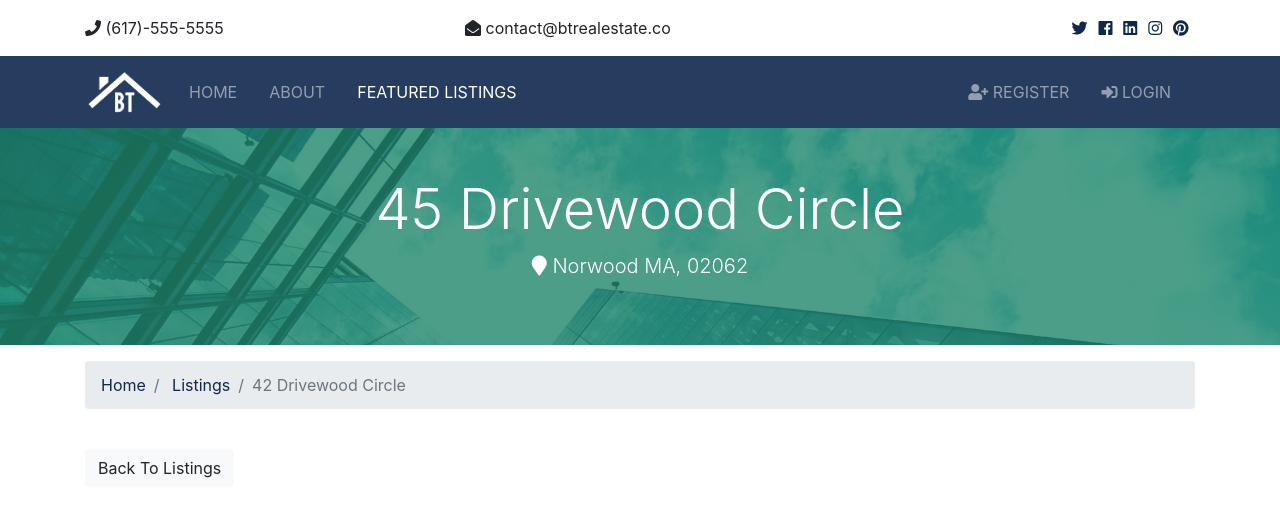
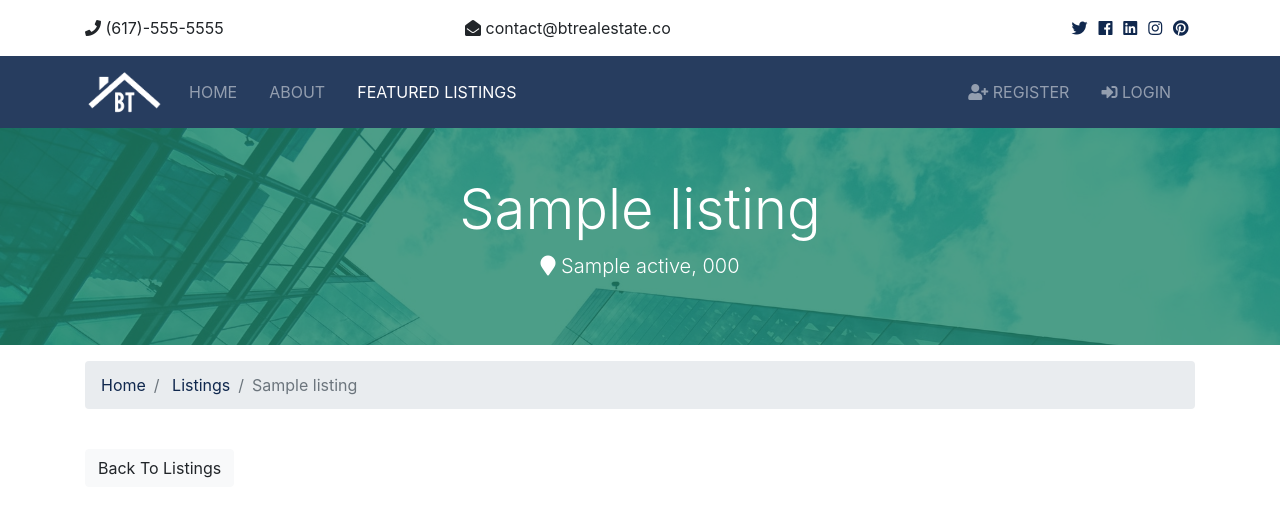
Before and after one commit to klasrak/real-estate, a Django app: page /listings/1 in a window 1280 px wide. Shown: the top 508 px of the page. Run offline with Django 3.2, Linux system fonts and the light colour scheme; tables that the repository leaves empty hold one stand-in row (values such as "Sample post"); grey boxes marked "Sample" are stand-in pictures; some libraries are stand-ins or nearby versions.

Commit message:
feat: add dynamic content to listing template

```diff
--- a/rs/listings/templates/listings/listing.html
+++ b/rs/listings/templates/listings/listing.html
@@ -8,9 +8,9 @@
     <div class="container">
       <div class="row text-center">
         <div class="col-md-12">
-          <h1 class="display-4">45 Drivewood Circle</h1>
+          <h1 class="display-4">{{ listing.title }}</h1>
           <p class="lead">
-            <i class="fas fa-map-marker"></i> Norwood MA, 02062</p>
+            <i class="fas fa-map-marker"></i> {{ listing.city }} {{ listing.state }}, {{ listing.zipcode }}</p>
         </div>
       </div>
     </div>
@@ -22,12 +22,12 @@
       <nav>
         <ol class="breadcrumb">
           <li class="breadcrumb-item">
-            <a href="index.html">Home</a>
+            <a href="{% url 'core:index' %}">Home</a>
           </li>
           <li class="breadcrumb-item">
-            <a href="listings.html">Listings</a>
+            <a href="{% url 'listings:listings' %}">Listings</a>
           </li>
-          <li class="breadcrumb-item active">42 Drivewood Circle</li>
+          <li class="breadcrumb-item active">{{ listing.title }}</li>
         </ol>
       </nav>
     </div>
@@ -36,43 +36,60 @@
   <!-- Listing -->
   <section id="listing" class="py-4">
     <div class="container">
-      <a href="listings.html" class="btn btn-light mb-4">Back To Listings</a>
+      <a href="{% url 'listings:listings' %}" class="btn btn-light mb-4">Back To Listings</a>
       <div class="row">
         <div class="col-md-9">
           <!-- Home Main Image -->
-          <img src="assets/img/homes/home-1.jpg" alt="" class="img-main img-fluid mb-3">
+          <img src="{{ listing.photo_main.url }}" alt="Home Main Image" class="img-main img-fluid mb-3">
           <!-- Thumbnails -->
           <div class="row mb-5 thumbs">
+            {% if listing.photo_1.url %}
             <div class="col-md-2">
-              <a href="assets/img/homes/home-inside-1.jpg" data-lightbox="home-images">
-                <img src="assets/img/homes/home-inside-1.jpg" alt="" class="img-fluid">
+              <a href="{{ listing.photo_1.url }}" data-lightbox="home-images">
+                <img src="{{ listing.photo_1.url }}" alt="" class="img-fluid">
               </a>
             </div>
+            {% endif %}
+
+            {% if listing.photo_2.url %}
             <div class="col-md-2">
-              <a href="assets/img/homes/home-inside-2.jpg" data-lightbox="home-images">
-                <img src="assets/img/homes/home-inside-2.jpg" alt="" class="img-fluid">
+              <a href="{{ listing.photo_2.url }}" data-lightbox="home-images">
+                <img src="{{ listing.photo_2.url }}" alt="" class="img-fluid">
               </a>
             </div>
+            {% endif %}
+
+            {% if listing.photo_3.url %}
             <div class="col-md-2">
-              <a href="assets/img/homes/home-inside-3.jpg" data-lightbox="home-images">
-                <img src="assets/img/homes/home-inside-3.jpg" alt="" class="img-fluid">
+              <a href="{{ listing.photo_3.url }}" data-lightbox="home-images">
+                <img src="{{ listing.photo_3.url }}" alt="" class="img-fluid">
               </a>
             </div>
+            {% endif %}
+
+            {% if listing.photo_4.url %}
             <div class="col-md-2">
-              <a href="assets/img/homes/home-inside-4.jpg" data-lightbox="home-images">
-                <img src="assets/img/homes/home-inside-4.jpg" alt="" class="img-fluid">
+              <a href="{{ listing.photo_4.url }}" data-lightbox="home-images">
+                <img src="{{ listing.photo_4.url }}" alt="" class="img-fluid">
               </a>
             </div>
+            {% endif %}
+
+            {% if listing.photo_5.url %}
             <div class="col-md-2">
-              <a href="assets/img/homes/home-inside-5.jpg" data-lightbox="home-images">
-                <img src="assets/img/homes/home-inside-5.jpg" alt="" class="img-fluid">
+              <a href="{{ listing.photo_5.url }}" data-lightbox="home-images">
+                <img src="{{ listing.photo_5.url }}" alt="" class="img-fluid">
               </a>
             </div>
+            {% endif %}
+
+            {% if listing.photo_6.url %}
             <div class="col-md-2">
-              <a href="assets/img/homes/home-inside-6.jpg" data-lightbox="home-images">
-                <img src="assets/img/homes/home-inside-6.jpg" alt="" class="img-fluid">
+              <a href="{{ listing.photo_6.url }}" data-lightbox="home-images">
+                <img src="{{ listing.photo_6.url }}" alt="" class="img-fluid">
               </a>
             </div>
+            {% endif %}
           </div>
           <!-- Fields -->
           <div class="row mb-5 fields">
@@ -80,19 +97,19 @@
               <ul class="list-group list-group-flush">
                 <li class="list-group-item text-secondary">
                   <i class="fas fa-money-bill-alt"></i> Asking Price:
-                  <span class="float-right">$490,000</span>
+                  <span class="float-right">${{ listing.price | intcomma }}</span>
                 </li>
                 <li class="list-group-item text-secondary">
                   <i class="fas fa-bed"></i> Bedrooms:
-                  <span class="float-right">3</span>
+                  <span class="float-right">{{ listing.bedrooms }}</span>
                 </li>
                 <li class="list-group-item text-secondary">
                   <i class="fas fa-bath"></i> Bathrooms:
-                  <span class="float-right">2</span>
+                  <span class="float-right">{{ listing.bathrooms }}</span>
                 </li>
                 <li class="list-group-item text-secondary">
                   <i class="fas fa-car"></i> Garage:
-                  <span class="float-right">2
+                  <span class="float-right">{{ listing.garage }}
                   </span>
                 </li>
               </ul>
@@ -101,20 +118,20 @@
               <ul class="list-group list-group-flush">
                 <li class="list-group-item text-secondary">
                   <i class="fas fa-th-large"></i> Square Feet:
-                  <span class="float-right">3200</span>
+                  <span class="float-right">{{ listing.sqft }}</span>
                 </li>
                 <li class="list-group-item text-secondary">
                   <i class="fas fa-square"></i> Lot Size:
-                  <span class="float-right">2.5 Acres
+                  <span class="float-right">{{ listing.lot_size }} Acres
                   </span>
                 </li>
                 <li class="list-group-item text-secondary">
                   <i class="fas fa-calendar"></i> Listing Date:
-                  <span class="float-right">8/30/2018</span>
+                  <span class="float-right">{{ listing.list_date | naturalday }}</span>
                 </li>
                 <li class="list-group-item text-secondary">
                   <i class="fas fa-bed"></i> Realtor:
-                  <span class="float-right">Kyle Brown
+                  <span class="float-right">{{ listing.realtor }}
                   </span>
                 </li>
 
@@ -126,18 +143,16 @@
           <!-- Description -->
           <div class="row mb-5">
             <div class="col-md-12">
-              Lorem ipsum dolor sit amet consectetur adipisicing elit. Mollitia recusandae esse reiciendis officia omnis non rerum dicta
-              cupiditate nostrum molestias deserunt aut minus inventore animi atque, consequuntur ad fugit. Possimus culpa
-              blanditiis repellendus ipsa similique ullam, natus error dolor harum.
+              {{ listing.description }}
             </div>
           </div>
         </div>
         <div class="col-md-3">
           <div class="card mb-3">
-            <img class="card-img-top" src="assets/img/realtors/kyle.jpg" alt="Seller of the month">
+            <img class="card-img-top" src="{{ listing.realtor.photo.url }}" alt="Seller of the month">
             <div class="card-body">
               <h5 class="card-title">Property Realtor</h5>
-              <h6 class="text-secondary">Kyle Brown</h6>
+              <h6 class="text-secondary">{{ listing.realtor }}</h6>
             </div>
           </div>
           <button class="btn-primary btn-block btn-lg" data-toggle="modal" data-target="#inquiryModal">Make An Inquiry</button>
--- a/rs/listings/views.py
+++ b/rs/listings/views.py
@@ -1,4 +1,4 @@
-from django.shortcuts import get_list_or_404, render
+from django.shortcuts import get_list_or_404, get_object_or_404, render
 
 from .models import Listing
 
@@ -12,7 +12,11 @@ def index(request):
 
 
 def listing(request, listing_id):
-    return render(request, "listings/listing.html", {"listing_id": listing_id})
+    listing = get_object_or_404(Listing, pk=listing_id)
+    context = {
+        "listing": listing,
+    }
+    return render(request, "listings/listing.html", context)
 
 
 def search(request):
```
